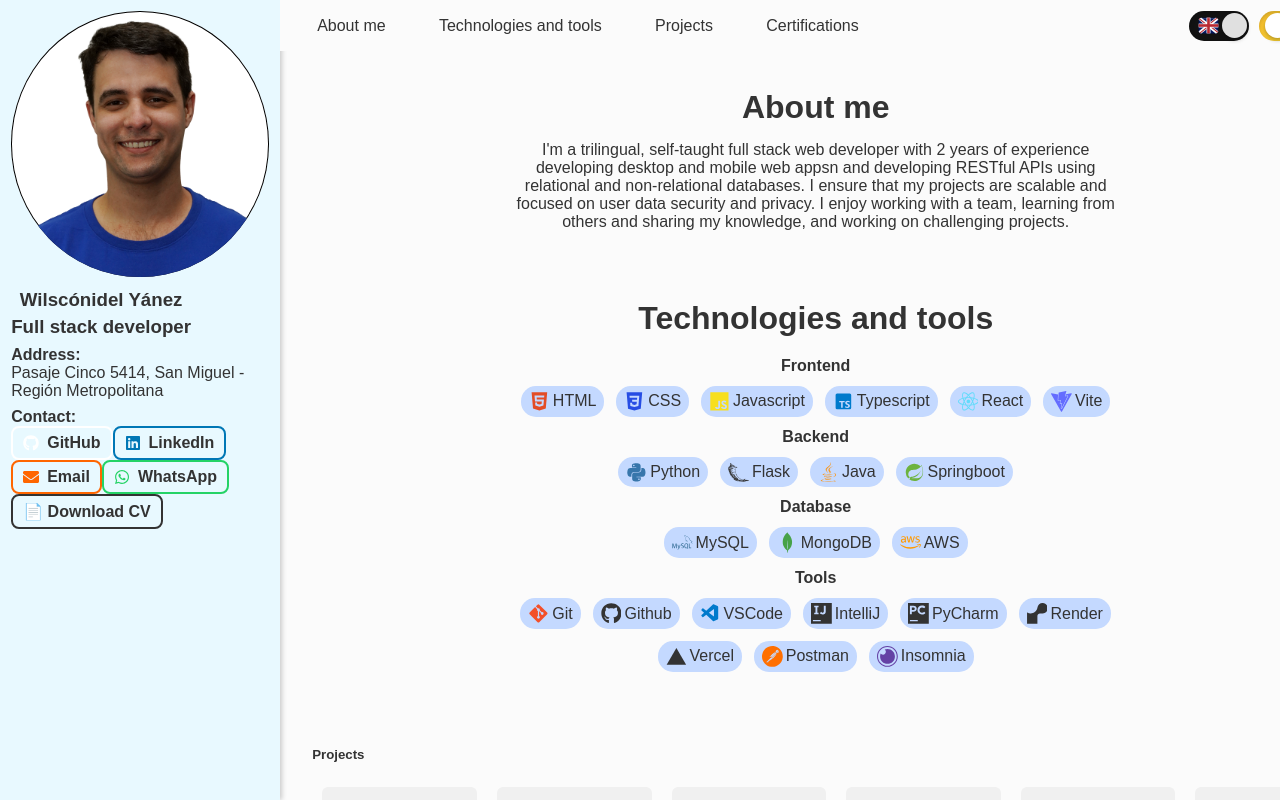
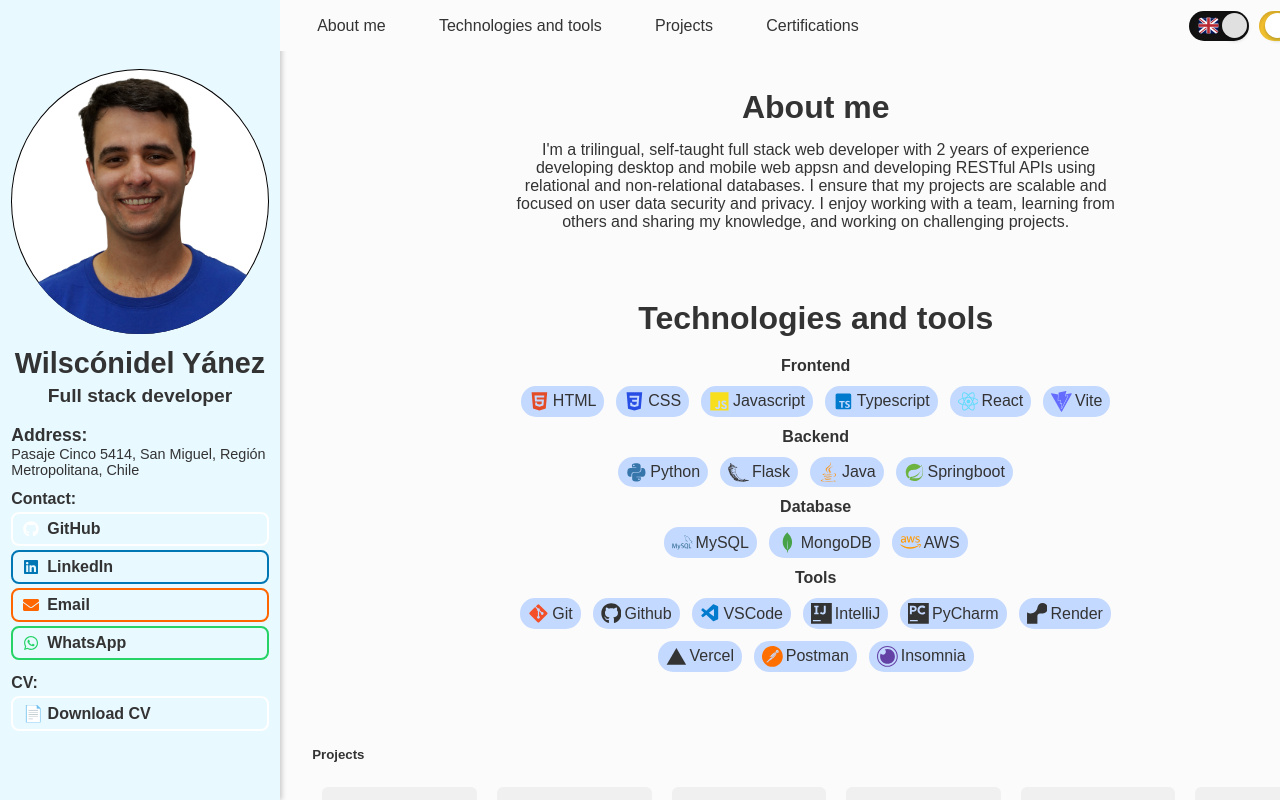
Before and after one commit to WiusGH/portfolio, a React (Vite) app: page / in a window 1280 px wide. Shown: the top 800 px of the page. Built offline with nearby package versions, Linux system fonts and the light colour scheme.

Commit message:
style(ProfileInfo): ajust styling

```diff
--- a/src/components/buttons/CVButton.module.css
+++ b/src/components/buttons/CVButton.module.css
@@ -6,7 +6,7 @@
   font-size: 16px;
   font-weight: bold;
   color: inherit;
-  border: 2px solid;
+  border: 2px solid white;
   border-radius: 8px;
   text-decoration: none;
   transition: 0.2s ease-in-out;
--- a/src/components/sidebar content/ProfileInfo.module.css
+++ b/src/components/sidebar content/ProfileInfo.module.css
@@ -1,8 +1,8 @@
 .profileInfo {
-  align-items: center;
   display: flex;
   flex-direction: column;
-  align-items: flex-start;
+  justify-content: center;
+  align-items: center;
   gap: 1%;
   height: 100%;
   h1,
@@ -13,7 +13,7 @@
   }
 }
 
-.imageWrapper {
+.image {
   aspect-ratio: 1 / 1;
   background-color: white;
   border-radius: 50%;
@@ -23,8 +23,43 @@
   width: 100%;
 }
 
-.imageWrapper img {
+.image img {
   height: 100%;
   object-fit: cover;
   width: 100%;
 }
+
+.title {
+  display: flex;
+  flex-direction: column;
+  justify-content: center;
+  align-items: center;
+  margin-bottom: 10px;
+  width: 100%;
+  h1 {
+    font-size: 1.8rem;
+  }
+  h3 {
+    font-size: 1.2rem;
+  }
+}
+
+.address {
+  h4 {
+    font-size: 1.1rem;
+  }
+  p {
+    font-size: 0.9rem;
+    margin-bottom: 5px;
+  }
+}
+
+.contact {
+  display: flex;
+  flex-direction: column;
+  gap: 4px;
+  width: 100%;
+  .cv {
+    margin-top: 10px;
+  }
+}
--- a/src/components/sidebar content/ProfileInfo.tsx
+++ b/src/components/sidebar content/ProfileInfo.tsx
@@ -8,23 +8,24 @@ const ProfileInfo = () => {
   const { t } = useLanguage();
   return (
     <div className={style.profileInfo}>
-      <section className={style.imageWrapper}>
+      <section className={style.image}>
         <img src={profilePic} alt="Profile" className={style.profilePic} />
       </section>
-      <section>
+      <section className={style.title}>
         <h1>Wilscónidel Yánez</h1>
         <h3>{t("title")}</h3>
       </section>
-      <section>
+      <section className={style.address}>
         <h4>{t("address")}:</h4>
-        <p>Pasaje Cinco 5414, San Miguel - Región Metropolitana</p>
+        <p>Pasaje Cinco 5414, San Miguel, Región Metropolitana, Chile</p>
       </section>
-      <section>
+      <section className={style.contact}>
         <h4>{t("contact")}:</h4>
         <ContactButton type="GitHub" />
         <ContactButton type="LinkedIn" />
         <ContactButton type="Email" />
         <ContactButton type="WhatsApp" />
+        <h4 className={style.cv}>CV:</h4>
         <CVButton />
       </section>
     </div>
```
